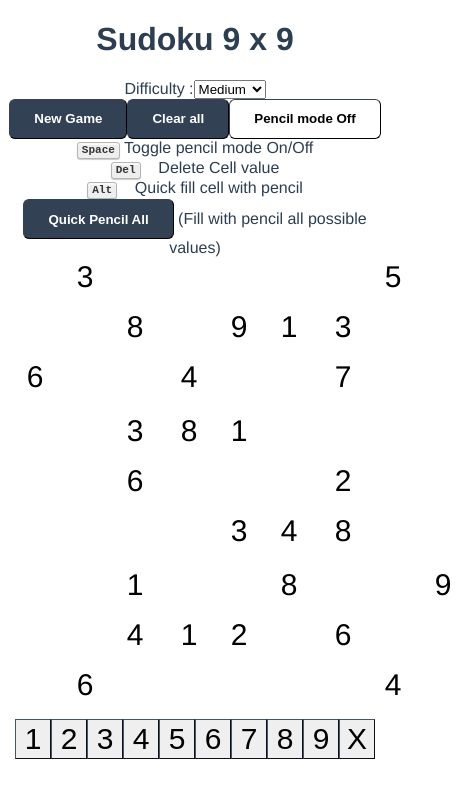
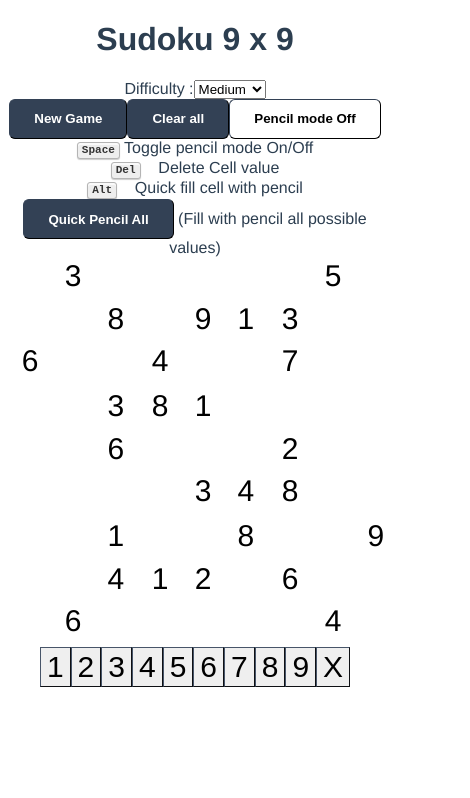
Before and after one commit to Oussama-Abderrahim/sudoku-vue, a Vue app: page / in a window 390 px wide. Shown: the top 798 px of the page, 470 px wide, since content can reach past the window. Built offline with nearby package versions, Linux system fonts and the light colour scheme.

Commit message:
Mobile-view fixes

```diff
--- a/postcss.config.js
+++ b/postcss.config.js
@@ -2,5 +2,6 @@ module.exports = {
   plugins: {
     tailwindcss: {},
     autoprefixer: {},
+    ...(process.env.NODE_ENV === 'production' ? { cssnano: {} } : {})
   },
 }
--- a/src/App.vue
+++ b/src/App.vue
@@ -151,7 +151,7 @@ export default defineComponent({
 
     clearSelection(): void { this.selected = [-1, -1]; },
 
-    judgeCell(i: number, j: number): boolean{
+    judgeCell(i: number, j: number): boolean {
       let hasError = false;
 
       const value = this.grid[i][j].cellValue;
@@ -385,9 +385,10 @@ export default defineComponent({
 </script>
 
 <template>
-  <div class>
+  <div class="container h-full m-auto">
     <div class="flex flex-col md:flex-row">
-      <div class="md:basis-1/4 md:border-r">
+      <!-- Sidebar -->
+      <div class="md:basis-1/4 md:border-r m-auto">
         <div class="flex flex-col px-10">
           <h1 class="text-2xl font-bold underline my-3">Sudoku {{ gridSize }} x {{ gridSize }}</h1>
 
@@ -407,18 +408,21 @@ export default defineComponent({
             @click="togglePencilMode"
           >Pencil mode {{ pencilMode ? 'On' : 'Off' }}</button>
           <div class="w-full text-left mt-2">
-            <kbd>Space</kbd> Toggle pencil mode On/Off<br>
-            <kbd>Del</kbd> &nbsp;&nbsp; Delete Cell value<br>
-            <kbd>Alt</kbd> &nbsp;&nbsp; Quick fill cell with pencil<br>
+            <kbd>Space</kbd> Toggle pencil mode On/Off
+            <br />
+            <kbd>Del</kbd> &nbsp;&nbsp; Delete Cell value
+            <br />
+            <kbd>Alt</kbd> &nbsp;&nbsp; Quick fill cell with pencil
+            <br />
           </div>
           <button class="button-dark mt-5" @click="quickPencilAll">Quick Pencil All</button>
           (Fill with pencil all possible values)
-
         </div>
       </div>
-      <div class="md:basis-3/4">
-        <div class="container mx-auto mt-10">
-          <div class="flex flex-wrap flex-row">
+      <!-- Sudoku Grid -->
+      <div class="md:basis-3/4 h-full">
+        <div class="container mx-auto mt-10 h-full">
+          <div class="flex flex-wrap flex-row h-full">
             <div class="md:basis-1/6"></div>
             <div class="md:basis-3/6">
               <sudoku-grid :grid="grid" :pencil-grid="pencilGrid" :sudoku-level="sudokuLevel">
@@ -433,11 +437,18 @@ export default defineComponent({
                 </template>
               </sudoku-grid>
             </div>
-            <div class="basis-1 md:basis-1/6">
-              <div class="flex flex-row md:flex-col mt-5">
-                <button @click="assignCell(i)" v-for="i in 9" class="number-cell">{{ i }}</button>
-                <button @click="assignCell(null)" class="number-cell">X</button>
-              </div>
+            <div class="md:basis-1/12"></div>
+            <div class="basis-full md:basis-1/12
+                        flex flex-row md:flex-col
+                        my-5 md:my-0">
+              <!-- Row -->
+              <button @click="assignCell(i)" v-for="i in 9" class="number-cell flex-grow">{{ i }}</button>
+              <button @click="assignCell(null)" class="number-cell flex-grow">X</button>
+              <!-- <div class="md:invisible w-full grid grid-rows-1 grid-cols-10">
+              </div>-->
+              <!-- Col -->
+              <!-- <div class="invisible md:visible grid grid-flow-row grid-cols-1 bg-red-300 h-full">
+              </div>-->
             </div>
           </div>
         </div>
@@ -459,13 +470,12 @@ export default defineComponent({
 .number-cell {
   cursor: pointer;
   @apply text-3xl;
-  @apply w-9;
   @apply border border-slate-600;
 }
 
 .button {
   @apply h-10 px-6 font-semibold rounded-md bg-white text-black;
-  @apply border border-slate-700
+  @apply border border-slate-700;
 }
 
 .button-dark {
--- a/src/components/SudokuCell.vue
+++ b/src/components/SudokuCell.vue
@@ -58,13 +58,15 @@ export default defineComponent({
 <style lang="postcss">
 .cell {
   @apply text-3xl;
-  height: 50px;
-  width: 50px;
-  display: inline-block;
 
+  width: 11vw;
+  height: 11vw;
+  max-height: 50px;
+  max-width: 50px;
   @apply border border-slate-900;
   @apply font-medium;
   @apply cursor-pointer;
+
 }
 
 .cell.selected {
--- a/src/components/SudokuGrid.vue
+++ b/src/components/SudokuGrid.vue
@@ -42,8 +42,8 @@ export default defineComponent({
   </div>
 </template>
 
-<style lang="postcss">
-.grid {
+<style lang="postcss" >
+.my-grid {
   margin: auto;
   display: grid;
   /* align-content: center;
@@ -53,12 +53,13 @@ export default defineComponent({
 }
 
 .game-board {
-  @apply grid;
+  @apply my-grid;
   @apply border-2 border-slate-500;
 
-  height: 462px;
-  width: 462px;
-  /* //  */
+  height: 100vw;
+  width: 100vw;
+  max-width: 462px;
+  max-height: 462px;
 }
 
 .game-board-4 {
@@ -70,7 +71,7 @@ export default defineComponent({
 }
 
 .grid-square {
-  @apply grid;
+  @apply my-grid;
   /* row-gap: 1px;
   column-gap: 1px; */
   @apply border border-slate-500;
```
